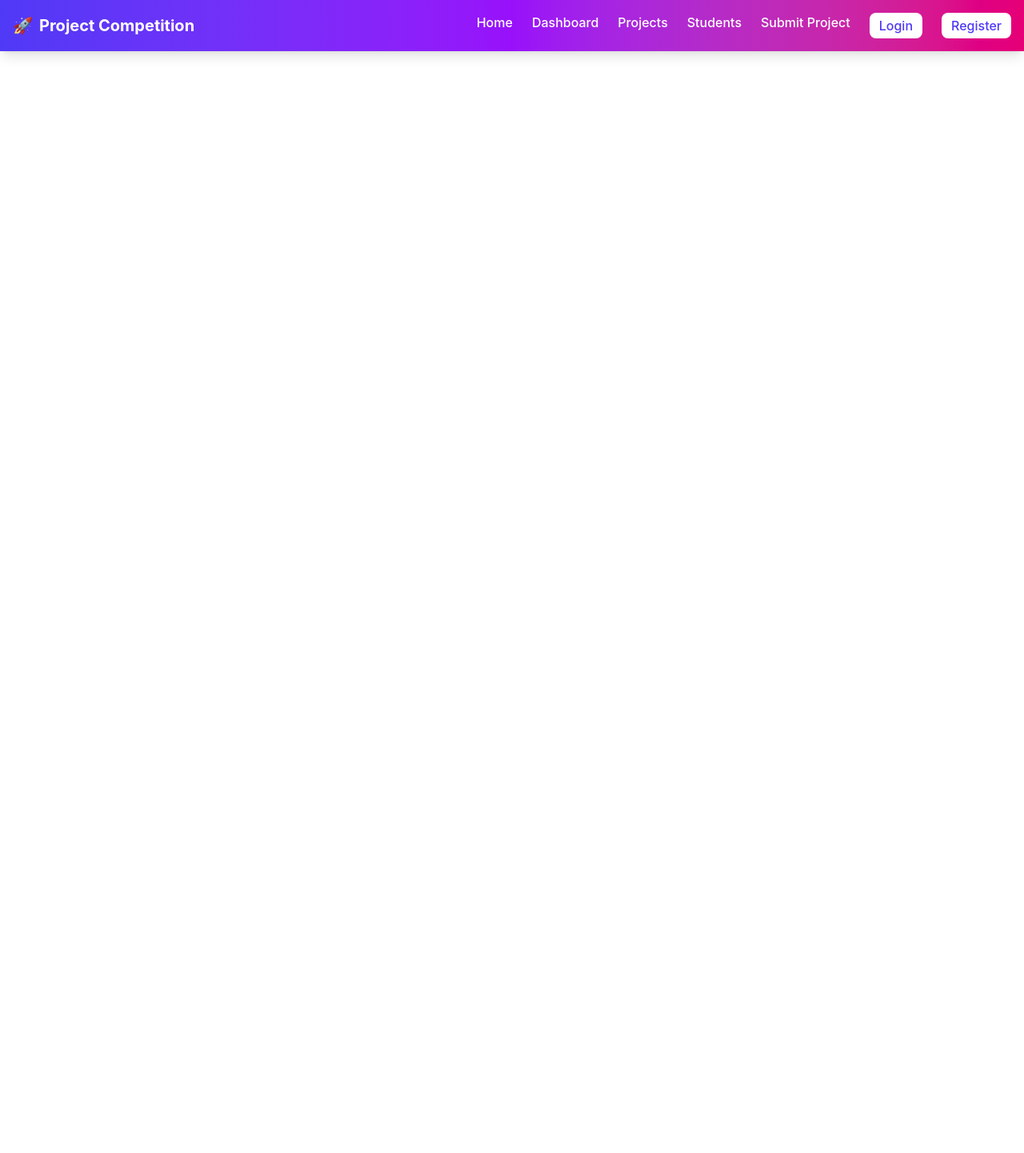
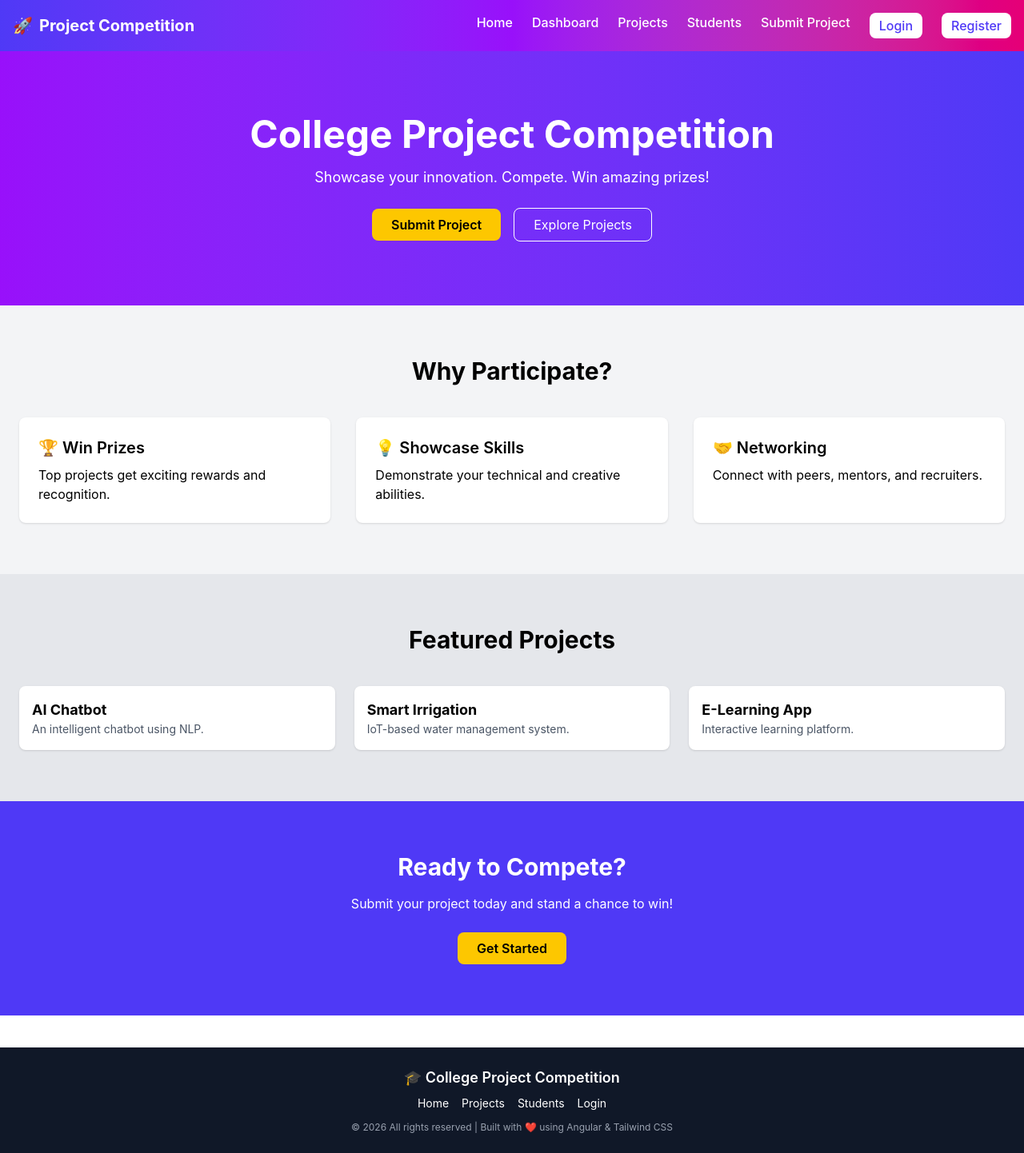
Before and after one commit to suryanshpandey61/College-Project-Competition, an Angular app: page /home in a window 1280 px wide. Before the commit this address led to /. Shown: the whole page at 80% size. Before the commit the page ends 800 px from the top, so only its background shows below. Built offline with nearby package versions, Linux system fonts and the light colour scheme.

Commit message:
footer-added

```diff
--- /dev/null
+++ b/src/app/components/common/footer/footer.html
@@ -0,0 +1,23 @@
+<footer class="bg-gray-900 text-white py-6 mt-10">
+  <div class="max-w-7xl mx-auto px-4 text-center">
+
+    <!-- Title -->
+    <h2 class="text-lg font-semibold mb-2">
+      🎓 College Project Competition
+    </h2>
+
+    <!-- Links -->
+    <div class="space-x-4 mb-3 text-sm">
+      <a routerLink="/home" class="hover:text-yellow-400">Home</a>
+      <a routerLink="/projects" class="hover:text-yellow-400">Projects</a>
+      <a routerLink="/students" class="hover:text-yellow-400">Students</a>
+      <a routerLink="/login" class="hover:text-yellow-400">Login</a>
+    </div>
+
+    <!-- Copyright -->
+    <p class="text-xs text-gray-400">
+      © 2026 All rights reserved | Built with ❤️ using Angular & Tailwind CSS
+    </p>
+
+  </div>
+</footer>
--- /dev/null
+++ b/src/app/components/common/footer/footer.ts
@@ -0,0 +1,11 @@
+import { Component } from '@angular/core';
+
+@Component({
+  selector: 'app-footer',
+  imports: [],
+  templateUrl: './footer.html',
+  styleUrl: './footer.css',
+})
+export class Footer {
+
+}
--- a/src/app/components/home/home.html
+++ b/src/app/components/home/home.html
@@ -1 +1,67 @@
-<p>home works!</p>
+<div class="bg-gray-100 font-sans">
+
+  <!-- Hero Section -->
+  <section class="text-center py-20 bg-gradient-to-r from-purple-600 to-indigo-600 text-white">
+    <h2 class="text-4xl md:text-5xl font-bold mb-4">{{title}}</h2>
+    <p class="text-lg mb-6">Showcase your innovation. Compete. Win amazing prizes!</p>
+    <div class="space-x-4">
+      <button class="bg-yellow-400 text-black px-6 py-2 rounded-lg font-semibold hover:bg-yellow-300">Submit Project</button>
+      <button class="border border-white px-6 py-2 rounded-lg hover:bg-white hover:text-indigo-600">Explore Projects</button>
+    </div>
+  </section>
+
+  <!-- Features Section -->
+  <section class="py-16 px-6">
+    <h3 class="text-3xl font-bold text-center mb-10">Why Participate?</h3>
+    <div class="grid md:grid-cols-3 gap-8">
+
+      <div class="bg-white p-6 rounded-lg shadow hover:shadow-lg transition">
+        <h4 class="text-xl font-semibold mb-2">🏆 Win Prizes</h4>
+        <p>Top projects get exciting rewards and recognition.</p>
+      </div>
+
+      <div class="bg-white p-6 rounded-lg shadow hover:shadow-lg transition">
+        <h4 class="text-xl font-semibold mb-2">💡 Showcase Skills</h4>
+        <p>Demonstrate your technical and creative abilities.</p>
+      </div>
+
+      <div class="bg-white p-6 rounded-lg shadow hover:shadow-lg transition">
+        <h4 class="text-xl font-semibold mb-2">🤝 Networking</h4>
+        <p>Connect with peers, mentors, and recruiters.</p>
+      </div>
+
+    </div>
+  </section>
+
+  <!-- Projects Section -->
+  <section class="bg-gray-200 py-16 px-6">
+    <h3 class="text-3xl font-bold text-center mb-10">Featured Projects</h3>
+    <div class="grid md:grid-cols-3 gap-6">
+
+      <div class="bg-white p-4 rounded-lg shadow">
+        <h4 class="font-bold text-lg">AI Chatbot</h4>
+        <p class="text-sm text-gray-600">An intelligent chatbot using NLP.</p>
+      </div>
+
+      <div class="bg-white p-4 rounded-lg shadow">
+        <h4 class="font-bold text-lg">Smart Irrigation</h4>
+        <p class="text-sm text-gray-600">IoT-based water management system.</p>
+      </div>
+
+      <div class="bg-white p-4 rounded-lg shadow">
+        <h4 class="font-bold text-lg">E-Learning App</h4>
+        <p class="text-sm text-gray-600">Interactive learning platform.</p>
+      </div>
+
+    </div>
+  </section>
+
+  <!-- CTA Section -->
+  <section class="text-center py-16 bg-indigo-600 text-white">
+    <h3 class="text-3xl font-bold mb-4">Ready to Compete?</h3>
+    <p class="mb-6">Submit your project today and stand a chance to win!</p>
+    <button class="bg-yellow-400 text-black px-6 py-2 rounded-lg font-semibold hover:bg-yellow-300">Get Started</button>
+  </section>
+
+</div>
+<app-footer></app-footer>
--- a/src/app/components/home/home.ts
+++ b/src/app/components/home/home.ts
@@ -1,11 +1,12 @@
 import { Component } from '@angular/core';
+import { Footer } from '../common/footer/footer';
 
 @Component({
   selector: 'app-home',
-  imports: [],
+  imports: [Footer],
   templateUrl: './home.html',
   styleUrl: './home.css',
 })
 export class Home {
-
+   title = 'College Project Competition';
 }
```
Also changed, not shown: src/app/app.routes.ts (+12 -3 lines), src/app/components/common/footer/footer.css (added), 1 other file (tests, documents, lock files or other folders).
